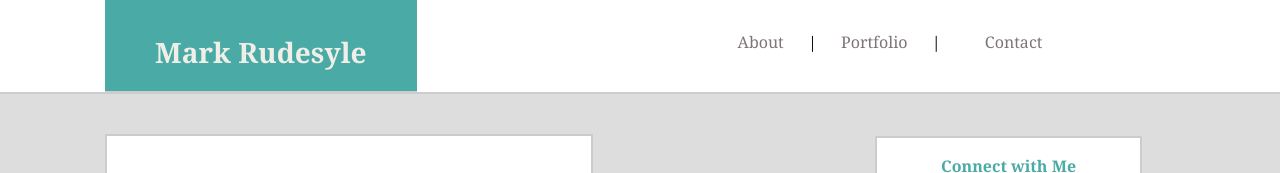
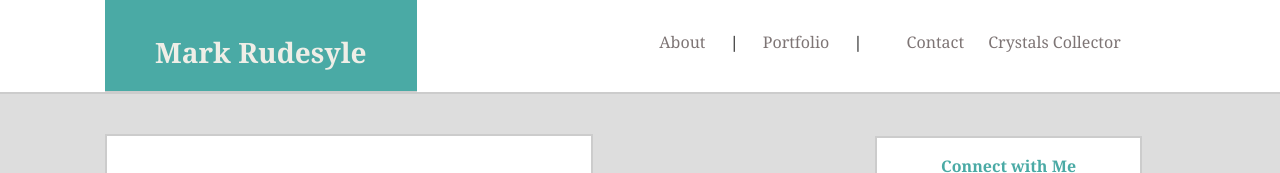
Before and after one commit to mrudesyle/Basic-Portfolio., a plain HTML site: page portfolio.html in a window 1280 px wide. Shown: the top 173 px of the page. Drawn offline with Linux system fonts and the light colour scheme.

Commit message:
Added link to Assignment 4

```diff
--- a/portfolio.html
+++ b/portfolio.html
@@ -21,6 +21,7 @@
                    <li><a href="portfolio.html"> Portfolio</a></li>
                    <li>|</li>
                    <li></li><a  href="contact.html"> Contact </a></li>
+                <li></li><a  href="https://mrudesyle.github.io/week-4-game/index.html"> Crystals Collector</a></li>
                 </ul>
             </nav>
 
```
